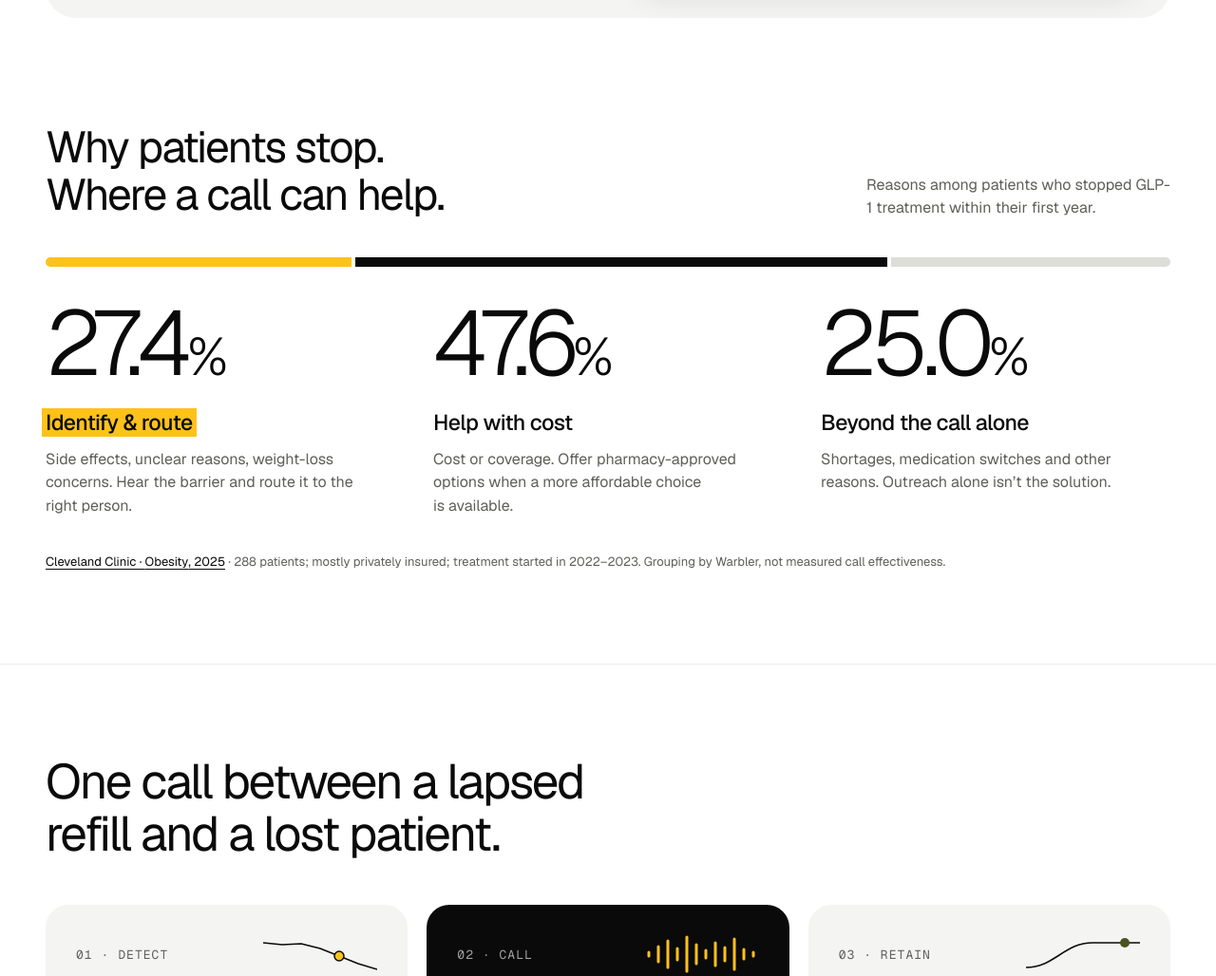
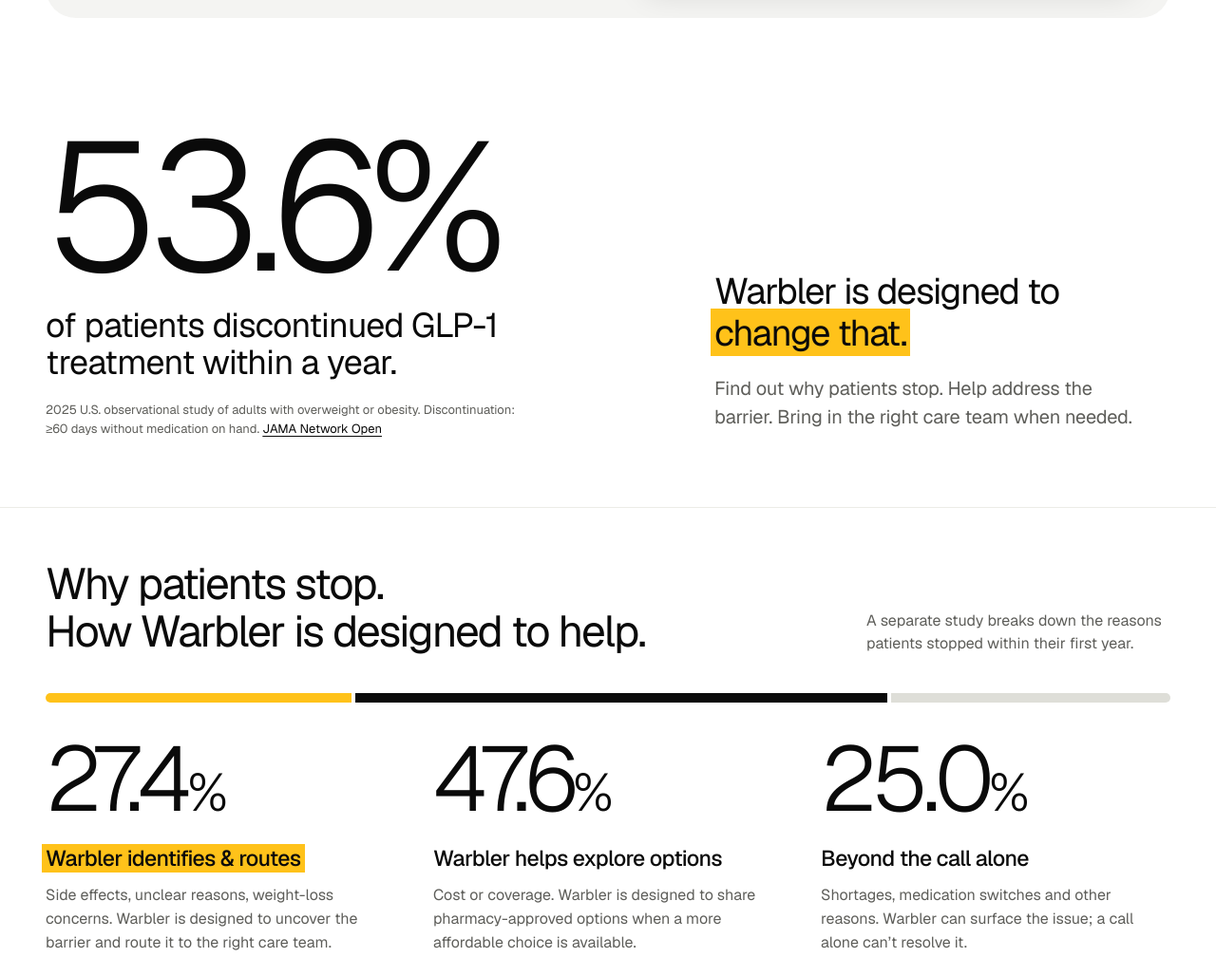
Before and after one commit to warblersafety/warbler-rx-website, a website built with Vite: page index.html in a window 1280 px wide. Shown: the part 1300-2328 px from the top of the page at 95% size. Built offline with nearby package versions, Linux system fonts and the light colour scheme.

Commit message:
Restore discontinuation headline above Warbler breakdown (#11)

```diff
--- a/index.html
+++ b/index.html
@@ -91,27 +91,39 @@
       </div>
 </section>
 
+<section id="adherence-gap" class="adherence-gap" aria-labelledby="adherence-title">
+  <div class="adherence-stat">
+    <p class="adherence-number">53.6%</p>
+    <h2 id="adherence-title">of patients discontinued GLP-1 treatment within a year.</h2>
+    <p class="adherence-source">2025 U.S. observational study of adults with overweight or obesity. Discontinuation: ≥60 days without medication on hand. <a href="https://jamanetwork.com/journals/jamanetworkopen/fullarticle/2829779" target="_blank" rel="noopener noreferrer">JAMA Network Open</a></p>
+  </div>
+  <div class="adherence-purpose">
+    <h3>Warbler is designed to<br><span class="study-highlight">change that.</span></h3>
+    <p>Find out why patients stop. Help address the barrier. Bring in the right care team when needed.</p>
+  </div>
+</section>
+
 <section id="why-patients-stop" class="study-section" aria-labelledby="study-title">
   <div class="study-heading">
-    <h2 id="study-title">Why patients stop.<br>Where a call can help.</h2>
-    <p>Reasons among patients who stopped GLP-1 treatment within their first year.</p>
+    <h2 id="study-title">Why patients stop.<br>How Warbler is designed to help.</h2>
+    <p>A separate study breaks down the reasons patients stopped within their first year.</p>
   </div>
   <div class="study-bar" aria-hidden="true"><span></span><span></span><span></span></div>
   <div class="study-groups">
     <article class="study-group">
       <p class="study-number">27.4<span>%</span></p>
-      <h3><span class="study-highlight">Identify &amp; route</span></h3>
-      <p>Side effects, unclear reasons, weight-loss concerns. Hear the barrier and route it to the right person.</p>
+      <h3><span class="study-highlight">Warbler identifies &amp; routes</span></h3>
+      <p>Side effects, unclear reasons, weight-loss concerns. Warbler is designed to uncover the barrier and route it to the right care team.</p>
     </article>
     <article class="study-group">
       <p class="study-number">47.6<span>%</span></p>
-      <h3>Help with cost</h3>
-      <p>Cost or coverage. Offer pharmacy-approved options when a more affordable choice is available.</p>
+      <h3>Warbler helps explore options</h3>
+      <p>Cost or coverage. Warbler is designed to share pharmacy-approved options when a more affordable choice is available.</p>
     </article>
     <article class="study-group">
       <p class="study-number">25.0<span>%</span></p>
       <h3>Beyond the call alone</h3>
-      <p>Shortages, medication switches and other reasons. Outreach alone isn’t the solution.</p>
+      <p>Shortages, medication switches and other reasons. Warbler can surface the issue; a call alone can’t resolve it.</p>
     </article>
   </div>
   <p class="study-source"><a href="https://pmc.ncbi.nlm.nih.gov/articles/PMC12636059/" target="_blank" rel="noopener noreferrer">Cleveland Clinic · <cite>Obesity</cite>, 2025</a> · 288 patients; mostly privately insured; treatment started in 2022–2023. Grouping by Warbler, not measured call effectiveness.</p>
--- a/src/site.css
+++ b/src/site.css
@@ -31,3 +31,17 @@
 .study-source cite{font-style:italic}
 @media(max-width:760px){.study-section{padding-bottom:64px}.study-heading{align-items:start;flex-direction:column;gap:20px;margin-bottom:28px}.study-heading>p{max-width:440px}.study-groups{grid-template-columns:1fr;gap:28px}.study-group{display:grid;grid-template-columns:132px minmax(0,1fr);column-gap:20px;row-gap:8px;padding-bottom:28px;border-bottom:1px solid #ecece7}.study-number{grid-row:1 / 3;font-size:64px;margin:0}.study-group h3{font-size:20px;margin:0}.study-group>p:last-child{font-size:15px}.study-source{margin-top:28px}}
 @media(max-width:360px){.study-group{grid-template-columns:110px minmax(0,1fr);column-gap:14px}.study-number{font-size:54px}}
+
+/* Keep the scale of the problem above the reasons and intended response. */
+.adherence-gap{display:grid;grid-template-columns:minmax(0,1.3fr) minmax(0,1fr);gap:48px 80px;align-items:end;padding:0 clamp(20px,4vw,48px) 72px}
+.adherence-stat{display:flex;flex-direction:column;gap:20px}
+.adherence-number{font-size:clamp(110px,15vw,220px);line-height:.9;letter-spacing:-.06em;font-weight:300}
+.adherence-stat h2{font-size:clamp(28px,2.8vw,40px);line-height:1.08;letter-spacing:-.02em;max-width:640px;text-wrap:pretty}
+.adherence-source{font-size:13px;line-height:1.55;color:#5e5e5a;max-width:520px}
+.adherence-source a{text-decoration:underline;text-underline-offset:3px;color:#0a0a0a}
+.adherence-purpose{max-width:460px;padding-bottom:8px}
+.adherence-purpose h3{font-size:clamp(30px,3vw,42px);line-height:1.15;letter-spacing:-.035em;margin-bottom:22px}
+.adherence-purpose>p{font-size:20px;line-height:1.5;letter-spacing:-.01em;color:#5e5e5a;text-wrap:pretty}
+.study-section{border-top:1px solid #ecece7;padding-top:56px}
+.study-heading h2{max-width:760px}
+@media(max-width:760px){.adherence-gap{grid-template-columns:1fr;gap:36px;padding-bottom:48px}.adherence-purpose>p{font-size:18px}.study-section{padding-top:40px}}
```
Also changed, not shown: README.md.
